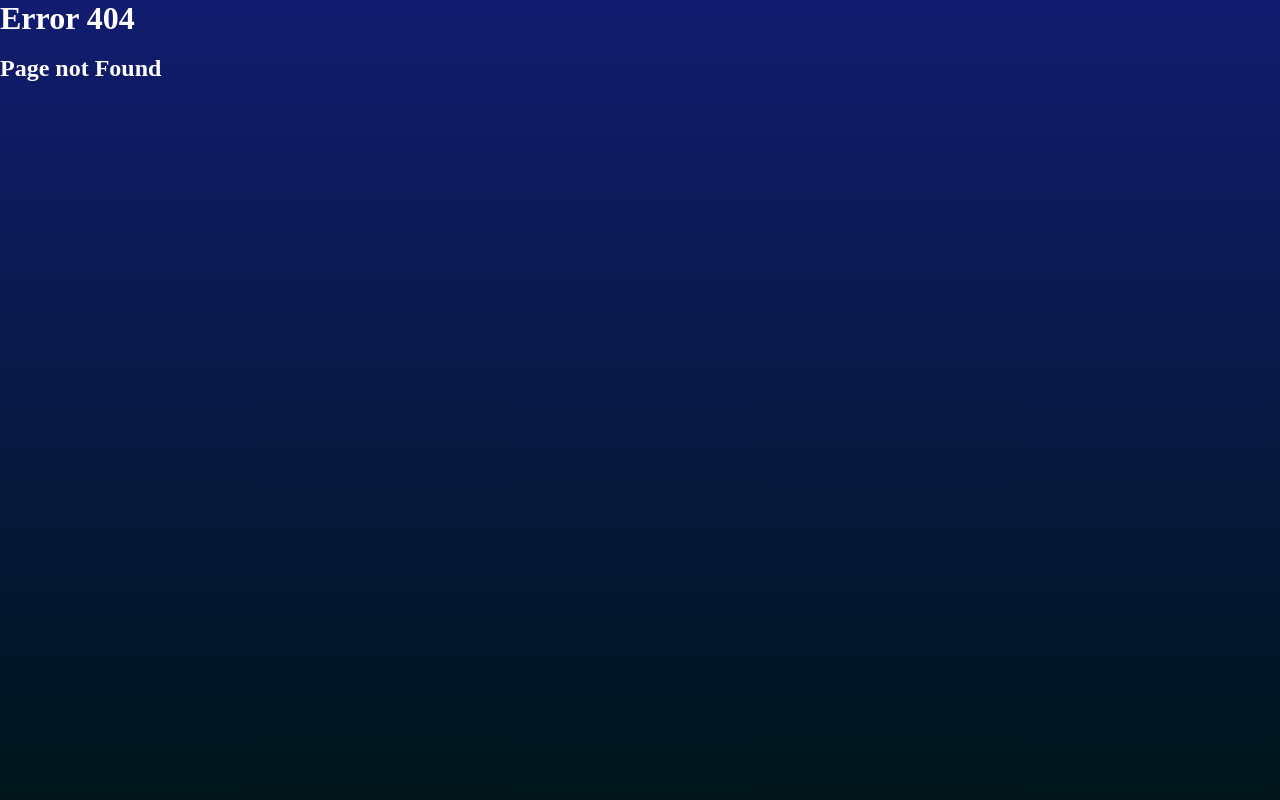
After one commit to Sadzka/Squadza, a PHP site: page /public/views/404.html in a window 1280 px wide. The commit adds this page. Run offline with PHP 8.4, Linux system fonts and the light colour scheme.

Commit message:
error404 display added

```diff
--- a/Routing.php
+++ b/Routing.php
@@ -16,7 +16,11 @@ class Router {
 		if ($action == '') $action = 'index';
 
 		if (!array_key_exists($action, self::$routes)) {
-			die("Wrong url! [".$action."]");
+
+			$object = new DefaultController;
+			$object->error404();
+			die();
+			//die("Wrong url! [".$action."]");
 		}
 
 		$controller = self::$routes[$action];
--- /dev/null
+++ b/public/views/404.html
@@ -0,0 +1,12 @@
+<!DOCTYPE HTML>
+<head>
+    <link type="text/css" rel="stylesheet" href="public/css/main.css">
+</head>
+
+<body style="margin: 0">
+	<h1 style="color: white; margin: 0;">Error 404</h1>
+	<br>
+	<h2 style="color: white; margin: 0;">Page not Found</h2>
+    <!-- TODO -->
+
+</body>
--- a/src/controllers/DefaultController.php
+++ b/src/controllers/DefaultController.php
@@ -18,4 +18,9 @@ class DefaultController extends AppController {
     {
         $this->render('register');
     }
+
+	public function error404()
+    {
+        $this->render('404');
+    }
 }
```
Also changed, not shown: src/controllers/AppController.php (+6 -1 lines).
